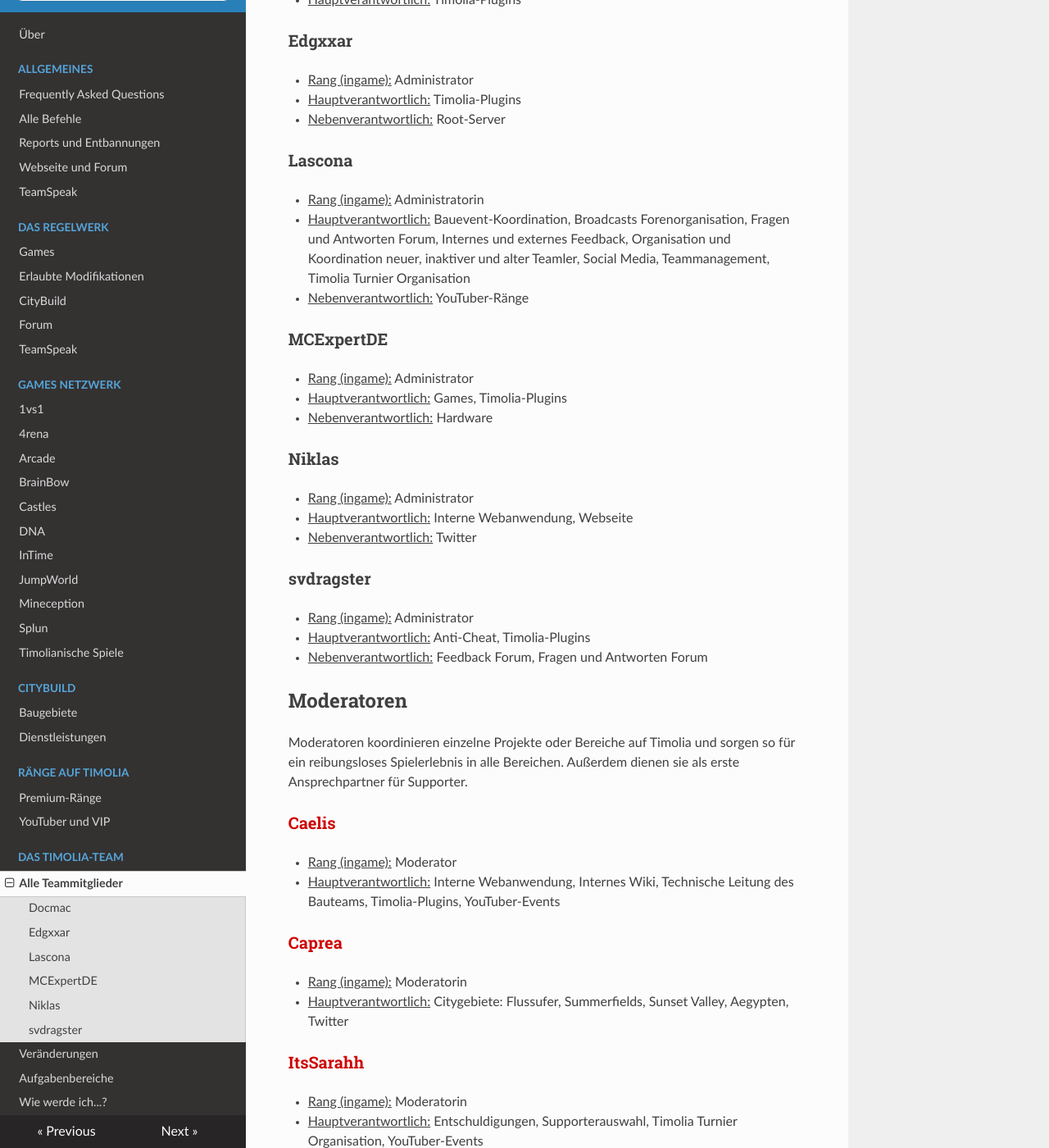
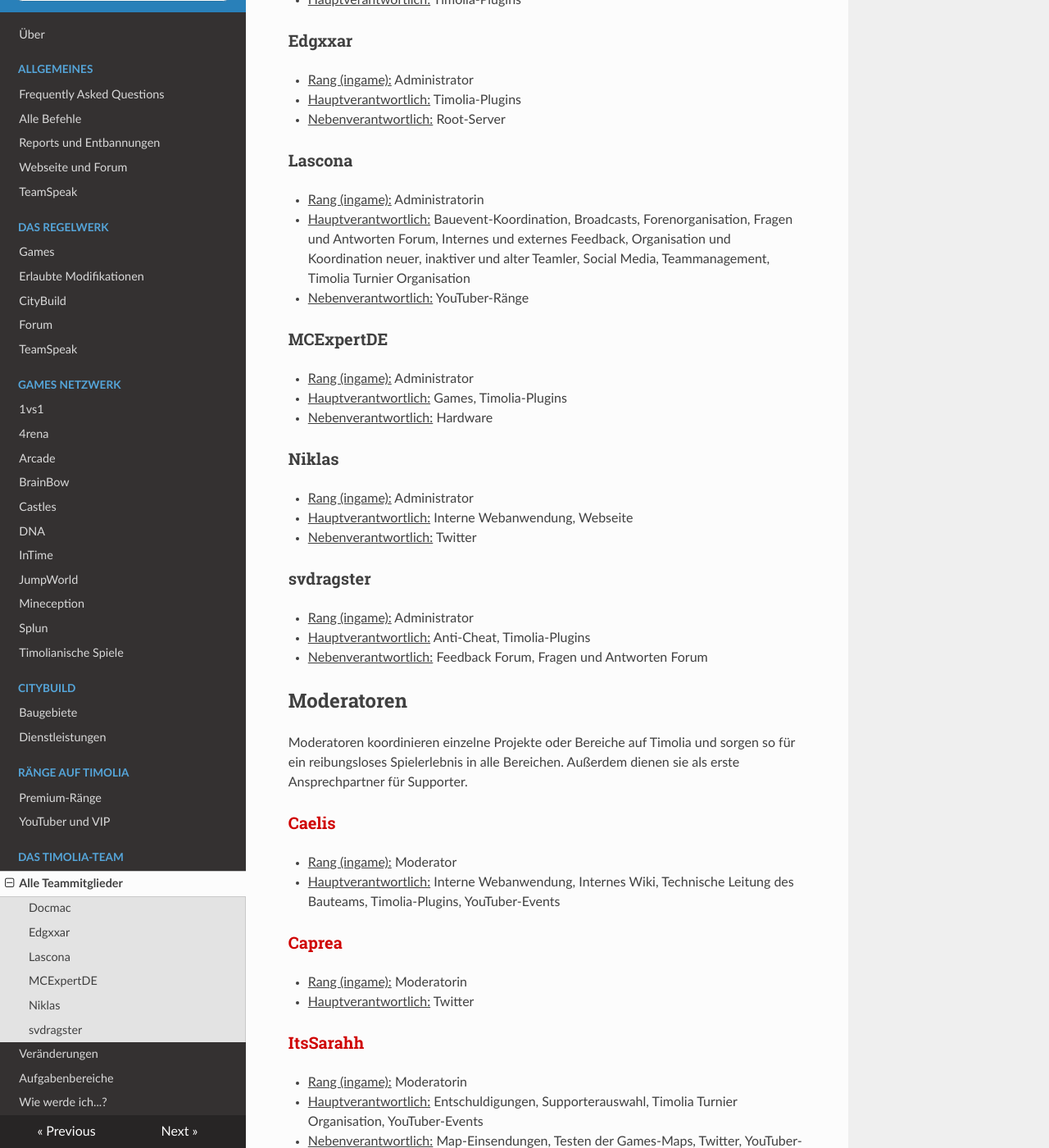
Before and after one commit to TimoliaDE/HowTo, an MkDocs documentation site: the page built from docs/team/members.md, in a window 1280 px wide and 1400 px high, scrolled down 361 px. Shown: the whole window at 82% size. Built offline with MkDocs 1.6.1, drawn with Linux system fonts in a browser that asks for light colours; nearby versions of some CDN libraries; old or Windows-style settings are respelled for this version of MkDocs; some of the changed text lies outside the part shown.

Commit message:
Update members.md

```diff
--- a/docs/team/members.md
+++ b/docs/team/members.md
@@ -16,7 +16,7 @@ Administratoren leiten das Netzwerk. Sie kümmern sich um teaminterne und techni
 
 ### <strong>Lascona</strong>
 - <u>Rang (ingame):</u> Administratorin
-- <u>Hauptverantwortlich:</u> Bauevent-Koordination, Broadcasts Forenorganisation, Fragen und Antworten Forum, Internes und externes Feedback,
+- <u>Hauptverantwortlich:</u> Bauevent-Koordination, Broadcasts, Forenorganisation, Fragen und Antworten Forum, Internes und externes Feedback,
 Organisation und Koordination neuer, inaktiver und alter Teamler, Social Media, Teammanagement, Timolia Turnier Organisation
 - <u>Nebenverantwortlich:</u> YouTuber-Ränge
 
@@ -45,7 +45,7 @@ Moderatoren koordinieren einzelne Projekte oder Bereiche auf Timolia und sorgen
 
 ### <strong><span style="color:#CF0101">Caprea</span></strong>
 - <u>Rang (ingame):</u> Moderatorin
-- <u>Hauptverantwortlich:</u> Citygebiete: Flussufer, Summerfields, Sunset Valley, Aegypten, Twitter
+- <u>Hauptverantwortlich:</u> Twitter
 
 ### <strong><span style="color:#CF0101">ItsSarahh</span></strong>
 - <u>Rang (ingame):</u> Moderatorin
@@ -59,7 +59,7 @@ Moderatoren koordinieren einzelne Projekte oder Bereiche auf Timolia und sorgen
 
 ### <strong><span style="color:#CF0101">saporital</span></strong>
 - <u>Rang (ingame):</u> Moderator
-- <u>Hauptverantwortlich:</u> Citygebiete: Downtown, Minedig, Mittelalter, Oldtown, Chinatown, Wunderland, Atlantis, Twitter
+- <u>Hauptverantwortlich:</u> Twitter
 
 ### <strong><span style="color:#CF0101">Schonas</span></strong>
 - <u>Rang (ingame):</u> Moderator
```
Also changed, not shown: other parts of docs/team/members.md (+2 -3 lines).
